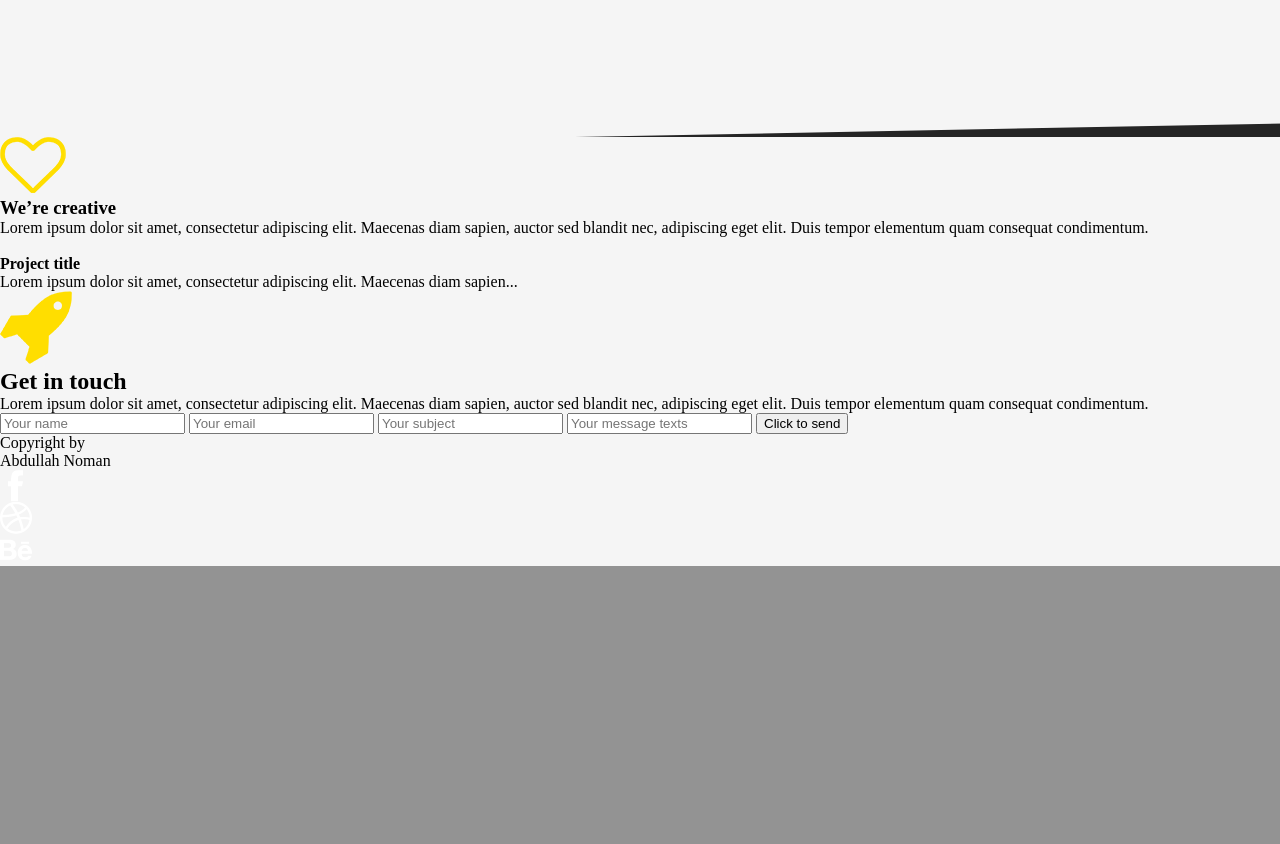
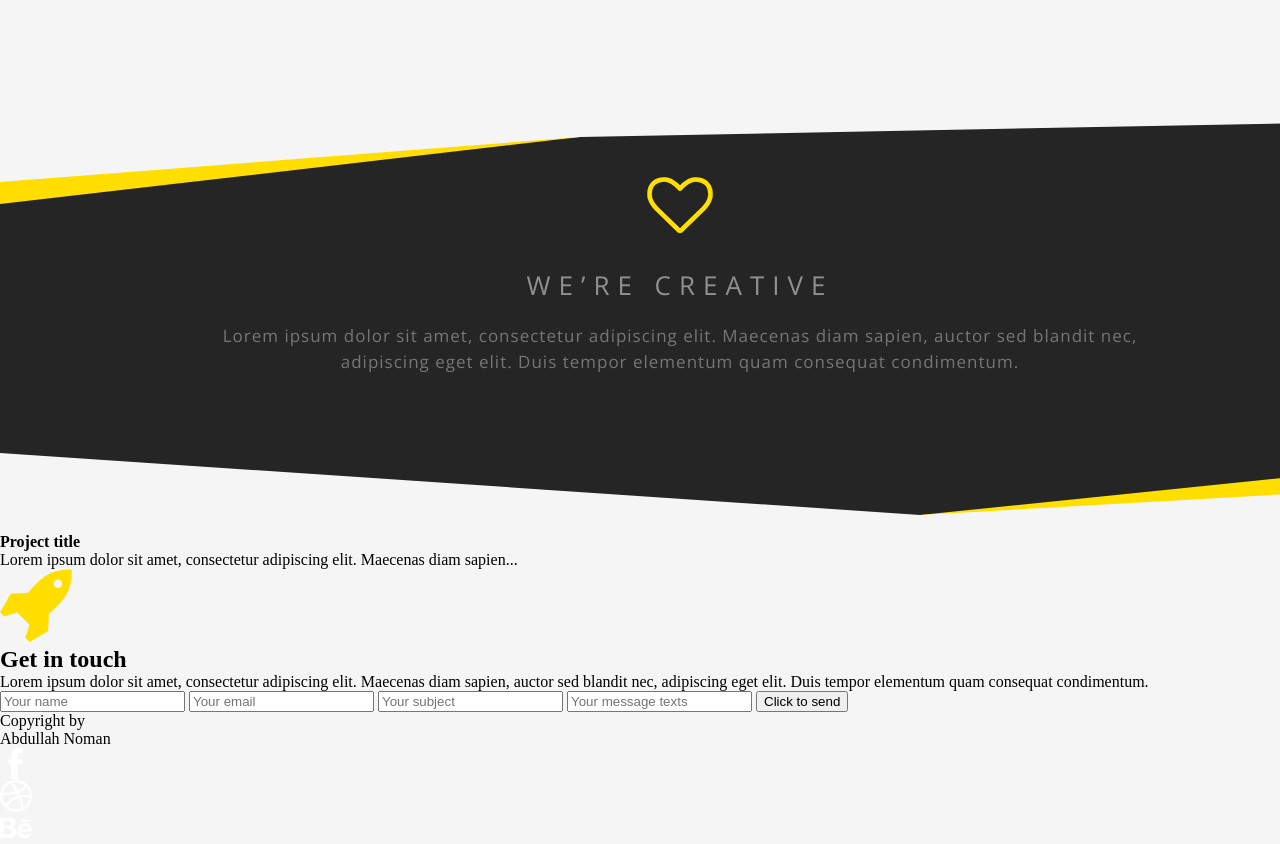
Before and after one commit to alfet123/crafty, a website: page index.html in a window 1280 px wide. Shown: the part 1596-2440 px from the top of the page. Before the commit the page ends 2162 px from the top, so only its background shows below. Drawn offline with nearby package versions, Linux system fonts and the light colour scheme; files that its build step writes are made by us from their sources.

Commit message:
Стили для creative

```diff
--- a/index.html
+++ b/index.html
@@ -87,15 +87,20 @@
         <div class="features__decor"></div>
       </div>
 
-      <div class="current">
-        <img class="current__img" src="img/heart.png" alt="Heart" width="66" height="56">
-        <h3 class="current__title">We’re creative</h3>
-        <p class="current__text">Lorem ipsum dolor sit amet, consectetur adipiscing elit. Maecenas diam sapien, auctor sed blandit nec, adipiscing eget elit. Duis tempor elementum quam consequat condimentum.</p>
+      <div class="creative">
+        <div class="creative__decor  creative__decor--top-large"></div>
+        <div class="creative__decor  creative__decor--top-small"></div>
+        <img class="creative__img" src="img/heart.png" alt="Heart" width="66" height="56">
+        <h3 class="creative__title">We’re creative</h3>
+        <p class="creative__text">Lorem ipsum dolor sit amet, consectetur adipiscing elit. Maecenas diam sapien, auctor sed blandit nec, adipiscing eget elit. Duis tempor elementum quam consequat condimentum.</p>
+        <div class="creative__decor  creative__decor--bottom-left"></div>
+        <div class="creative__decor  creative__decor--bottom-large"></div>
+        <div class="creative__decor  creative__decor--bottom-small"></div>
       </div>
 
       <div class="filter">
         <ul class="filter__list">
-          <li class="filter__item  filter__item--current"><a class="filter__link" href="#">All</a></li>
+          <li class="filter__item  filter__item--active"><a class="filter__link" href="#">All</a></li>
           <li class="filter__item"><a class="filter__link" href="#">Branding</a></li>
           <li class="filter__item"><a class="filter__link" href="#">Web</a></li>
           <li class="filter__item"><a class="filter__link" href="#">Photography</a></li>
--- /dev/null
+++ b/less/creative.less
@@ -0,0 +1,89 @@
+/********************/
+/***   CREATIVE   ***/
+/********************/
+
+.creative {
+  position: relative;
+  padding-top: 40px;
+  padding-bottom: 140px;
+  text-align: center;
+  background-color: #252525;
+
+  &__img {
+    margin-bottom: 35px;
+  }
+
+  &__title {
+    margin-bottom: 25px;
+    font-family: 'Open Sans', 'Arial', sans-serif;
+    font-weight: 300;
+    font-size: 26px;
+    line-height: 26px;
+    letter-spacing: 8px;
+    text-transform: uppercase;
+    color: #909090;
+  }
+
+  &__text {
+    margin: 0 auto;
+    width: 975px;
+    font-family: 'Open Sans', 'Arial', sans-serif;
+    font-weight: 300;
+    font-size: 17px;
+    line-height: 26px;
+    letter-spacing: 1px;
+    text-transform: none;
+    color: #767676;
+  }
+
+  &__decor {
+    position: absolute;
+    width: 0;
+    height: 0;
+
+    &--top-large {
+      top: 0;
+      left: 0;
+      border-top: 0px solid transparent;
+      border-right: 0px solid transparent;
+      border-bottom: 67px solid transparent;
+      border-left: 580px solid #ffde00;
+    }
+
+    &--top-small {
+      top: 0;
+      left: 0;
+      border-top: 0px solid transparent;
+      border-right: 0px solid transparent;
+      border-bottom: 45px solid transparent;
+      border-left: 580px solid #f5f5f5;
+    }
+
+    &--bottom-left {
+      bottom: 0;
+      left: 0;
+      border-top: 62px solid transparent;
+      border-right: 0px solid transparent;
+      border-bottom: 0px solid transparent;
+      border-left: 920px solid #f5f5f5;
+    }
+
+    &--bottom-large {
+      bottom: 0;
+      right: 0;
+      border-top: 45px solid transparent;
+      border-right: 440px solid #ffde00;
+      border-bottom: 0px solid transparent;
+      border-left: 0px solid transparent;
+    }
+
+    &--bottom-small {
+      bottom: 0;
+      right: 0;
+      border-top: 25px solid transparent;
+      border-right: 440px solid #f5f5f5;
+      border-bottom: 0px solid transparent;
+      border-left: 0px solid transparent;
+    }
+  }
+}
--- a/less/features.less
+++ b/less/features.less
@@ -62,7 +62,7 @@
     bottom: 0;
 
     border-top: 15px solid transparent;
-    border-right: 785px solid #252525;
+    border-right: 780px solid #252525;
     border-bottom: 0px solid transparent;
     border-left: 0px solid transparent;
   }
--- a/less/header.less
+++ b/less/header.less
@@ -3,7 +3,6 @@
 /******************/
 
 .header {
-  margin: 0;
   padding: 60px 100px;
 
   background-color: @color-header;
@@ -11,8 +10,6 @@
 
 .logo {
   float: left;
-  margin: 0;
-  padding: 0;
 
   &__img {
     width: 85px;
@@ -22,24 +19,15 @@
 
 .menu {
   float: right;
-  margin: 0;
-  padding: 0;
 
   &__list {
     float: left;
-    margin: 0;
     padding: 6px 30px;
     font-size: 0;
     background-color: #383624;
   }
 
-  &__item {
-    margin: 0;
-    padding: 0;
-  }
-
   &__link {
-    margin: 0;
     padding: 10px 15px;
     font-family: 'Raleway', 'Arial', sans-serif;
     font-weight: 600;
@@ -59,8 +47,6 @@
 
   &__btn {
     float: right;
-    margin: 0;
-    padding: 0;
     padding-top: 16px;
     width: 50px;
     height: 34px;
--- a/less/imac.less
+++ b/less/imac.less
@@ -9,15 +9,11 @@
   background: #efefef linear-gradient(to bottom, #efefef, #f9f9f9);
 
   &__img {
-    margin: 0;
     margin-bottom: 135px;
-    padding: 0;
   }
 
   &__title {
-    margin: 0;
     margin-bottom: 45px;
-    padding: 0;
     font-family: 'Open Sans', 'Arial', sans-serif;
     font-weight: 300;
     font-size: 26px;
@@ -29,7 +25,6 @@
 
   &__text {
     margin: 0 auto;
-    padding: 0;
     width: 1030px;
     font-family: 'Open Sans', 'Arial', sans-serif;
     font-weight: 300;
--- a/less/main.less
+++ b/less/main.less
@@ -33,7 +33,6 @@ li {
 
 .container {
   margin: 0 auto;
-  padding: 0;
   width: 1360px;
   background-color: #f5f5f5;
   box-shadow: 0 0 10px 0 rgba(0, 0, 0, .3);
--- a/less/slider.less
+++ b/less/slider.less
@@ -4,7 +4,6 @@
 
 .slider {
   position: relative;
-  margin: 0;
   padding: 100px;
   padding-top: 120px;
   padding-right: 460px;
@@ -12,9 +11,7 @@
   background-color: @color-slider;
 
   &__title {
-    margin: 0;
     margin-bottom: 20px;
-    padding: 0;
     font-family: 'Open Sans', 'Arial', sans-serif;
     font-weight: 800;
     font-size: 40px;
@@ -24,9 +21,7 @@
   }
 
   &__text {
-    margin: 0;
     margin-bottom: 70px;
-    padding: 0;
     font-family: 'Open Sans', 'Arial', sans-serif;
     font-weight: 300;
     font-size: 15px;
@@ -37,7 +32,6 @@
 
   &__btn {
     display: inline-block;
-    margin: 0;
     padding: 10px 40px;
     font-family: 'Raleway', 'Arial', sans-serif;
     font-weight: 600;
--- a/less/style.less
+++ b/less/style.less
@@ -4,3 +4,4 @@
 @import "slider.less";
 @import "imac.less";
 @import "features.less";
+@import "creative.less";
```
